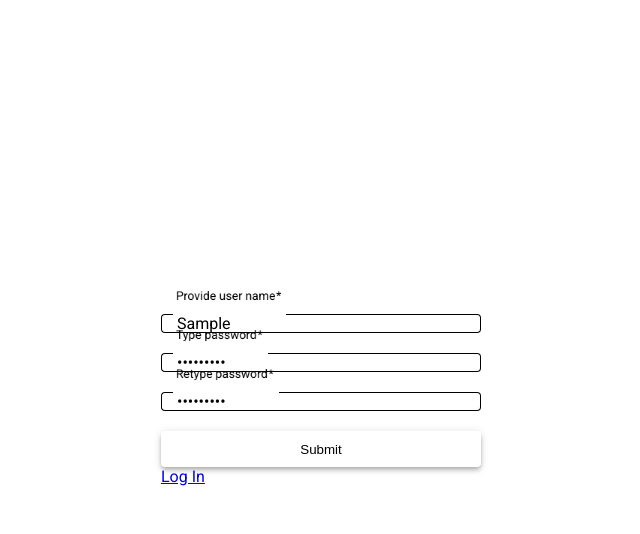
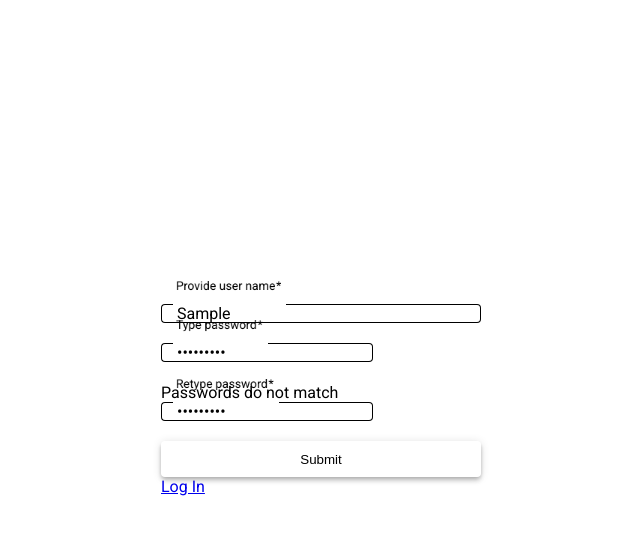
Before and after one commit to wwachowski/to-do-list, an Angular app: page /register in a window 1280 px wide. Both pictures are taken after typing "Sample", "Sample123", "Sample123" into the empty fields and a click on the button "Submit". Shown: the top 534 px of the page, without its empty margins (319-959 px from the left). Built offline with nearby package versions, Linux system fonts and the light colour scheme.

Commit message:
fix: not changing pswdRetype input style when matchedPasswords error occurs (register.component)
+also change place of displaying error messages for inputs (over mat-fields)

```diff
--- a/src/app/components/login/login.component.html
+++ b/src/app/components/login/login.component.html
@@ -1,23 +1,22 @@
 <form class="form" [formGroup]="userForm" (ngSubmit)="onSubmit()">
+    <div class="error-wrapper" *ngIf="userForm.get('name')?.errors
+        && (userForm.get('name')?.touched || userForm.get('name')?.dirty)">
+        <mat-error *ngIf="userForm.get('name')?.hasError('required')">Name is required</mat-error>
+        <mat-error *ngIf="userForm.get('name')?.hasError('pattern')">Name should not contain whitespaces</mat-error>
+    </div>
     <mat-form-field appearance="outline">
         <mat-label>Type user name</mat-label>
         <input matInput type="text" formControlName="name">
+    </mat-form-field>
 
-    </mat-form-field>
-    <div class="error-wrapper" *ngIf="userForm.get('name')?.errors
-        && (userForm.get('name')?.touched || userForm.get('name')?.dirty)">
-            <mat-error *ngIf="userForm.get('name')?.hasError('required')">Name is required</mat-error>
-            <mat-error *ngIf="userForm.get('name')?.hasError('pattern')">Name should not contain whitespaces</mat-error>
+    <div class="error-wrapper" *ngIf="userForm.get('pswd')?.errors
+        && (userForm.get('pswd')?.touched || userForm.get('pswd')?.dirty)">
+        <mat-error *ngIf="userForm.get('pswd')?.hasError('required')">Password is required</mat-error>
+        <mat-error *ngIf="userForm.get('pswd')?.hasError('pattern')">Password should not contain whitespaces</mat-error>
     </div>
-
     <mat-form-field appearance="outline">
         <mat-label>Type password</mat-label>
         <input matInput type="password" formControlName="pswd">
-        <div class="error-wrapper" *ngIf="userForm.get('pswd')?.errors
-        && (userForm.get('pswd')?.touched || userForm.get('pswd')?.dirty)">
-            <mat-error *ngIf="userForm.get('pswd')?.hasError('required')">Password is required</mat-error>
-            <mat-error *ngIf="userForm.get('pswd')?.hasError('pattern')">Password should not contain whitespaces</mat-error>
-        </div>
     </mat-form-field>
 
     <button mat-raised-button color="primary" type="submit">Submit</button>
--- a/src/app/components/register/register.component.html
+++ b/src/app/components/register/register.component.html
@@ -1,34 +1,36 @@
 <form class="form" [formGroup]="userForm" (ngSubmit)="onSubmit()">
-    <mat-form-field appearance="outline">
-        <mat-label>Provide user name</mat-label>
-        <input matInput type="text" formControlName="name">
     <div class="error-wrapper" *ngIf="userForm.get('name')?.errors
     && (userForm.get('name')?.touched || userForm.get('name')?.dirty)">
         <mat-error *ngIf="userForm.get('name')?.hasError('required')">Name is required</mat-error>
         <mat-error *ngIf="userForm.get('name')?.hasError('pattern')">Name should not contain whitespaces</mat-error>
         <mat-error *ngIf="userForm.get('name')?.hasError('uniqueName')">Username is already taken</mat-error>
     </div>
+    <mat-form-field appearance="outline" mat>
+        <mat-label>Provide user name</mat-label>
+        <input matInput type="text" formControlName="name">
     </mat-form-field>
 
+    <div formGroupName="passwords">
+        <div class="error-wrapper" *ngIf="userForm.get('passwords')?.get('pswd')?.errors
+        && (userForm.get('passwords')?.get('pswd')?.touched || userForm.get('passwords')?.get('pswd')?.dirty)">
+            <mat-error *ngIf="userForm.get('passwords')?.get('pswd')?.hasError('required')">Password is required</mat-error>
+            <mat-error *ngIf="userForm.get('passwords')?.get('pswd')?.hasError('pattern')">Password should not contain whitespaces</mat-error>
+        </div>
         <mat-form-field appearance="outline">
             <mat-label>Type password</mat-label>
             <input matInput type="password" formControlName="pswd">
-        <div class="error-wrapper" *ngIf="userForm.get('pswd')?.errors
-        && (userForm.get('pswd')?.touched || userForm.get('pswd')?.dirty)">
-            <mat-error *ngIf="userForm.get('pswd')?.hasError('required')">Password is required</mat-error>
-            <mat-error *ngIf="userForm.get('pswd')?.hasError('pattern')">Password should not contain whitespaces</mat-error>
-        </div>
         </mat-form-field>
 
+        <div class="error-wrapper" *ngIf="userForm.get('passwords')?.get('pswdRetype')?.errors
+        && (userForm.get('passwords')?.get('pswdRetype')?.touched || userForm.get('passwords')?.get('pswdRetype')?.dirty)">
+            <mat-error *ngIf="userForm.get('passwords')?.get('pswdRetype')?.hasError('required')">Password confirmation is required</mat-error>
+            <mat-error *ngIf="userForm.get('passwords')?.get('pswdRetype')?.hasError('matchedPasswords')">Passwords do not match</mat-error>
+        </div>
         <mat-form-field appearance="outline">
             <mat-label>Retype password</mat-label>
             <input matInput type="password" formControlName="pswdRetype">
-        <div class="error-wrapper" *ngIf="userForm.errors
-        && (userForm.get('pswdRetype')?.touched || userForm.get('pswdRetype')?.dirty)">
-            <mat-error *ngIf="userForm.get('pswdRetype')?.hasError('required')">Password confirmation is required</mat-error>
-            <mat-error *ngIf="userForm.hasError('matchedPasswords')">Passwords do not match</mat-error>
+        </mat-form-field>
     </div>
-    </mat-form-field>
 
     <button mat-raised-button color="primary" type="submit">Submit</button>
     <a routerLink="/login">Log In</a>
--- a/src/app/components/register/register.component.ts
+++ b/src/app/components/register/register.component.ts
@@ -32,6 +32,7 @@ export class RegisterComponent {
         ],
         updateOn: 'blur'
       }),
+      passwords: new FormGroup({
         pswd: new FormControl('', {
           validators: [
             Validators.required,
@@ -41,10 +42,12 @@ export class RegisterComponent {
         }),
         pswdRetype: new FormControl('', {
           validators: [
-          Validators.required
+            Validators.required,
+            matchingPasswordsValidator
           ],
           updateOn: 'blur'
         })
-    }, { validators: matchingPasswordsValidator });
+      })
+    });
   }
 }
```
Lines whose indentation alone changed are shown as unchanged.
